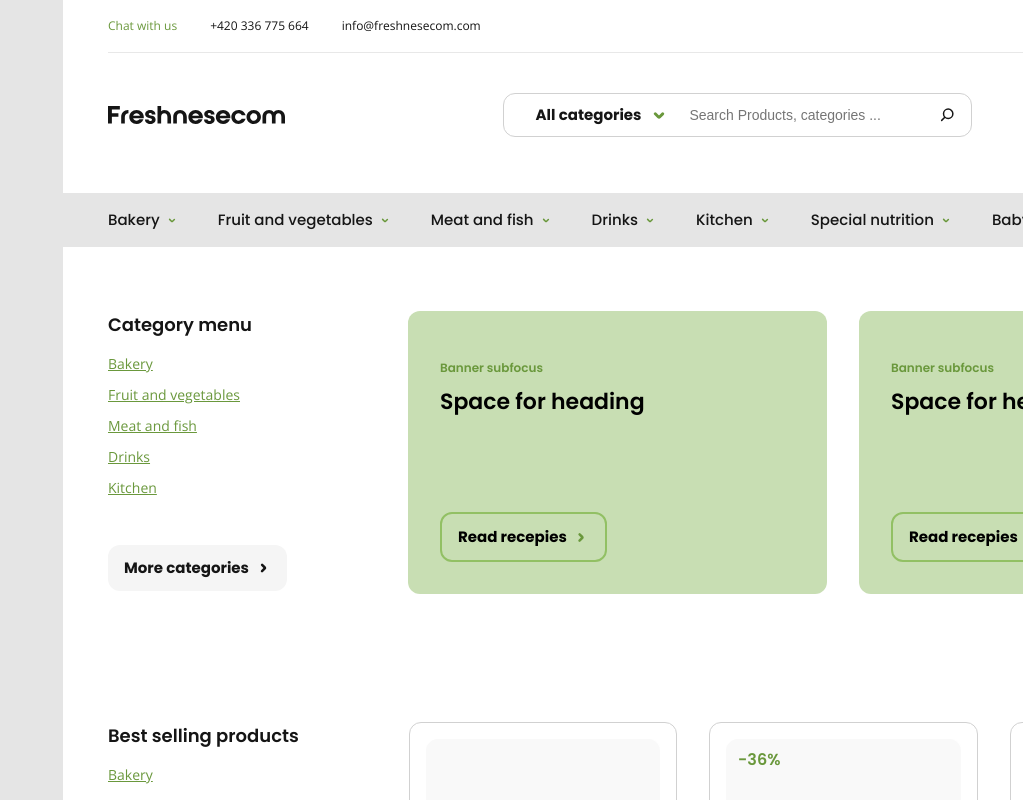
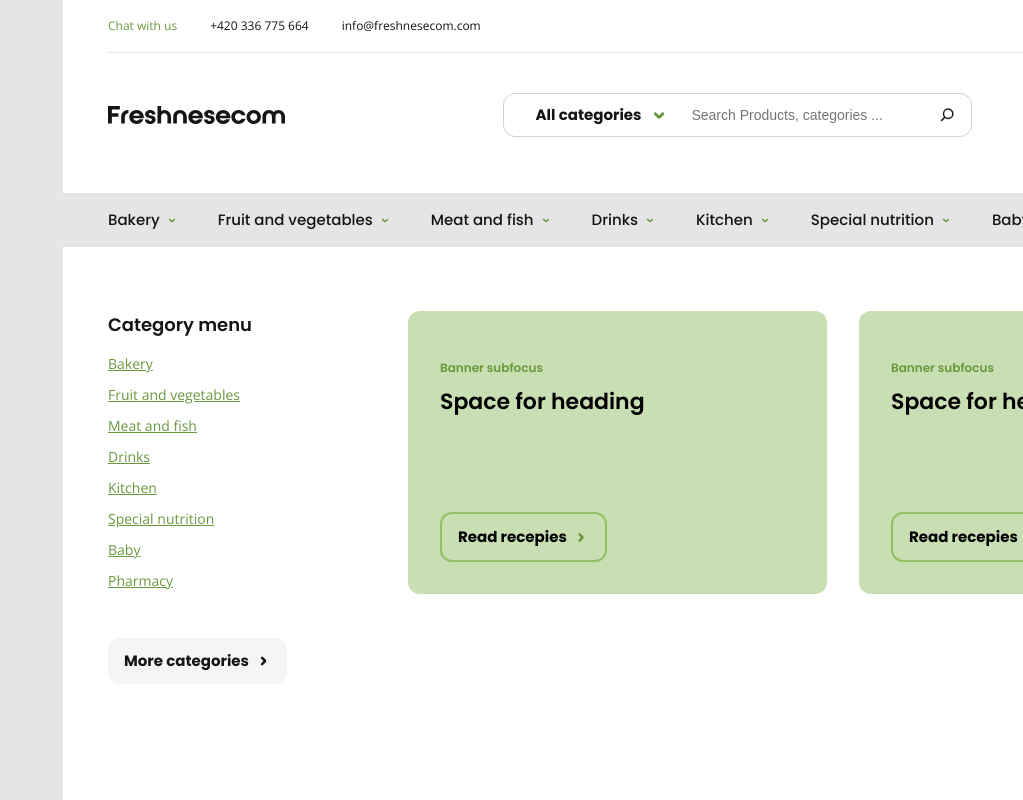
Before and after one commit to GrexNaObed/freshesecomreact, a React (Create React App) app: page / in a window 1280 px wide. Both pictures are taken after a click on the button "More categories". Shown: the top 800 px of the page, without its empty margins (257-1280 px from the left). Built offline with nearby package versions, Linux system fonts and the light colour scheme.

Commit message:
add more categories

```diff
--- a/package.json
+++ b/package.json
@@ -10,6 +10,7 @@
     "node-sass": "^6.0.1",
     "react": "^17.0.2",
     "react-dom": "^17.0.2",
+    "react-router-dom": "^5.2.1",
     "react-scripts": "4.0.3",
     "react-slick": "^0.28.1",
     "web-vitals": "^1.1.2"
--- a/src/App.js
+++ b/src/App.js
@@ -1,30 +1,11 @@
 import React from "react";
-import BestFromFrames from "./components/bestfromframes/BestFromFrames.jsx";
-import BestSiling from "./components/bestSilings/BestSiling.jsx";
-import Blog from "./components/blog/Blog.jsx";
-import CategoryMenu from "./components/categoryMenu/CategoryMenu.jsx";
-import Container from "./components/Container.jsx";
-import Footer from "./components/footer/Footer.jsx";
-import Header from "./components/header/Header";
-import Menu from "./components/menu/Menu";
-import OurCostumers from "./components/ourcostumers/OurCostumers.jsx";
-import Headline from "./components/sectionHeadline/Headline.jsx";
+import Constructor from "./constructor/Constructor";
 
 
 function App() {
   return (
     <div className="App">
-      <Container>
-        <Header />
-        <Menu />
-        <CategoryMenu/>
-        <BestSiling/>
-        <BestFromFrames/>
-        <OurCostumers/>
-        <Headline/>
-        <Blog/>
-        <Footer/>
-      </Container>
+      <Constructor/>
     </div>
   );
 }
--- a/src/components/categorylist/CategoryLIst.jsx
+++ b/src/components/categorylist/CategoryLIst.jsx
@@ -1,9 +1,9 @@
 import React from 'react'
 
-function CategoryLIst({body,btnText}) {
-    return (
+function CategoryLIst({ body, btnText }) {
+
+    const [fullMenu, setfullMenu] = React.useState(
         <div>
-            <h3 className="category__title">{body.title}</h3>
             <ul className="category__item-links">
                 <li className="category__item-link">
                     <a href="" className="category__item-href">Bakery</a>
@@ -21,7 +21,72 @@ function CategoryLIst({body,btnText}) {
                     <a href="" className="category__item-href">Kitchen</a>
                 </li>
             </ul>
-            <button className='category__item-btn'>{body.btnText}</button>
+            <button onClick={ fullMenuFunc } className='category__item-btn'>{ body.btnText }</button>
+        </div>
+    )
+
+    function notFullMenu() {
+        setfullMenu(
+            <div>
+                <ul className="category__item-links">
+                    <li className="category__item-link">
+                        <a href="" className="category__item-href">Bakery</a>
+                    </li>
+                    <li className="category__item-link">
+                        <a href="" className="category__item-href">Fruit and vegetables</a>
+                    </li>
+                    <li className="category__item-link">
+                        <a href="" className="category__item-href">Meat and fish</a>
+                    </li>
+                    <li className="category__item-link">
+                        <a href="" className="category__item-href">Drinks</a>
+                    </li>
+                    <li className="category__item-link">
+                        <a href="" className="category__item-href">Kitchen</a>
+                    </li>
+                </ul>
+                <button onClick={ fullMenuFunc } className='category__item-btn'>{ body.btnText }</button>
+            </div>
+        )
+    }
+
+    function fullMenuFunc() {
+        setfullMenu(
+            <div>
+                <ul className="category__item-links">
+                    <li className="category__item-link">
+                        <a href="" className="category__item-href">Bakery</a>
+                    </li>
+                    <li className="category__item-link">
+                        <a href="" className="category__item-href">Fruit and vegetables</a>
+                    </li>
+                    <li className="category__item-link">
+                        <a href="" className="category__item-href">Meat and fish</a>
+                    </li>
+                    <li className="category__item-link">
+                        <a href="" className="category__item-href">Drinks</a>
+                    </li>
+                    <li className="category__item-link">
+                        <a href="" className="category__item-href">Kitchen</a>
+                    </li>
+                    <li className="category__item-link">
+                        <a href="" className="category__item-href">Special nutrition</a>
+                    </li>
+                    <li className="category__item-link">
+                        <a href="" className="category__item-href">Baby</a>
+                    </li>
+                    <li className="category__item-link">
+                        <a href="" className="category__item-href">Pharmacy</a>
+                    </li>
+                </ul>
+                <button onClick={ notFullMenu } className='category__item-btn'>{ body.btnText }</button>
+            </div>)
+    }
+
+    return (
+        <div>
+            <h3 className="category__title">{ body.title }</h3>
+            { fullMenu }
         </div>
     )
 }
--- a/src/components/header/Header.jsx
+++ b/src/components/header/Header.jsx
@@ -1,5 +1,7 @@
-import React from 'react'
+import React, { useState } from 'react'
+
 function Header() {
+
     return (
         <div className='header'>
             <div className="header__top">
@@ -41,6 +43,7 @@ function Header() {
                     <li className="header__search-shop">
                         <img src="/img/shop.svg" alt="" />
                     </li>
+
                 </ul>
             </div>
         </div>
--- a/src/components/header/header.scss
+++ b/src/components/header/header.scss
@@ -103,17 +103,34 @@
             font-family: $popins;
             font-size: 15px;
             line-height: 22px;
+            cursor: pointer;
         }
 
         &-input {
             border: none;
-            padding-left: 24px;
+            padding-left: 26px;
             color: $c1C;
             font-weight: 400;
             font-size: 14px;
             line-height: 19px;
             width: 262px;
             margin-right: 12px;
+            outline: none;
+            color: $c1A;
+            position: relative;
+            display: block;
+            appearance: none;
+            // &::before{
+            //     content: '';
+            //     position: absolute;
+            //     left: 0;
+            //     top: 50%;
+            //     transform: translateY(-50%);
+            //     width: 2px;
+            //     height: 20px;
+            //     display: block;
+            //     background-color: $c1D;
+            // }
 
         }
 
@@ -126,11 +143,13 @@
             margin-right: 40px;
             width: 24px;
             height: 24px;
+            cursor: pointer;
         }
 
         &-shop {
             width: 24px;
             height: 24px;
+            cursor: pointer;
         }
 
     }
--- /dev/null
+++ b/src/constructor/Constructor.jsx
@@ -0,0 +1,19 @@
+import React from 'react'
+import { Header, Menu, CategoryMenu, BestSiling, BestFromFrames, OurCostumers, Headline, Blog, Footer, Container } from "../imports/importComponets"
+function Constructor() {
+    return (
+        <Container>
+            <Header />
+            <Menu />
+            <CategoryMenu />
+            <BestSiling />
+            <BestFromFrames />
+            <OurCostumers />
+            <Headline />
+            <Blog />
+            <Footer />
+        </Container>
+    )
+}
+
+export default Constructor
--- /dev/null
+++ b/src/imports/importComponets.js
@@ -0,0 +1,10 @@
+export { default as Header} from "../components/header/Header";
+export { default as Menu} from "../components/menu/Menu";
+export { default as CategoryMenu} from "../components/categoryMenu/CategoryMenu.jsx";
+export { default as BestSiling} from "../components/bestSilings/BestSiling.jsx";
+export { default as BestFromFrames} from "../components/bestfromframes/BestFromFrames.jsx";
+export { default as OurCostumers} from "../components/ourcostumers/OurCostumers.jsx";
+export { default as Headline} from "../components/sectionHeadline/Headline.jsx";
+export { default as Blog} from "../components/blog/Blog.jsx";
+export { default as Footer} from "../components/footer/Footer.jsx";
+export { default as Container} from "../components/Container.jsx";
```
Also changed, not shown: 1 other file (tests, documents, lock files or other folders).
